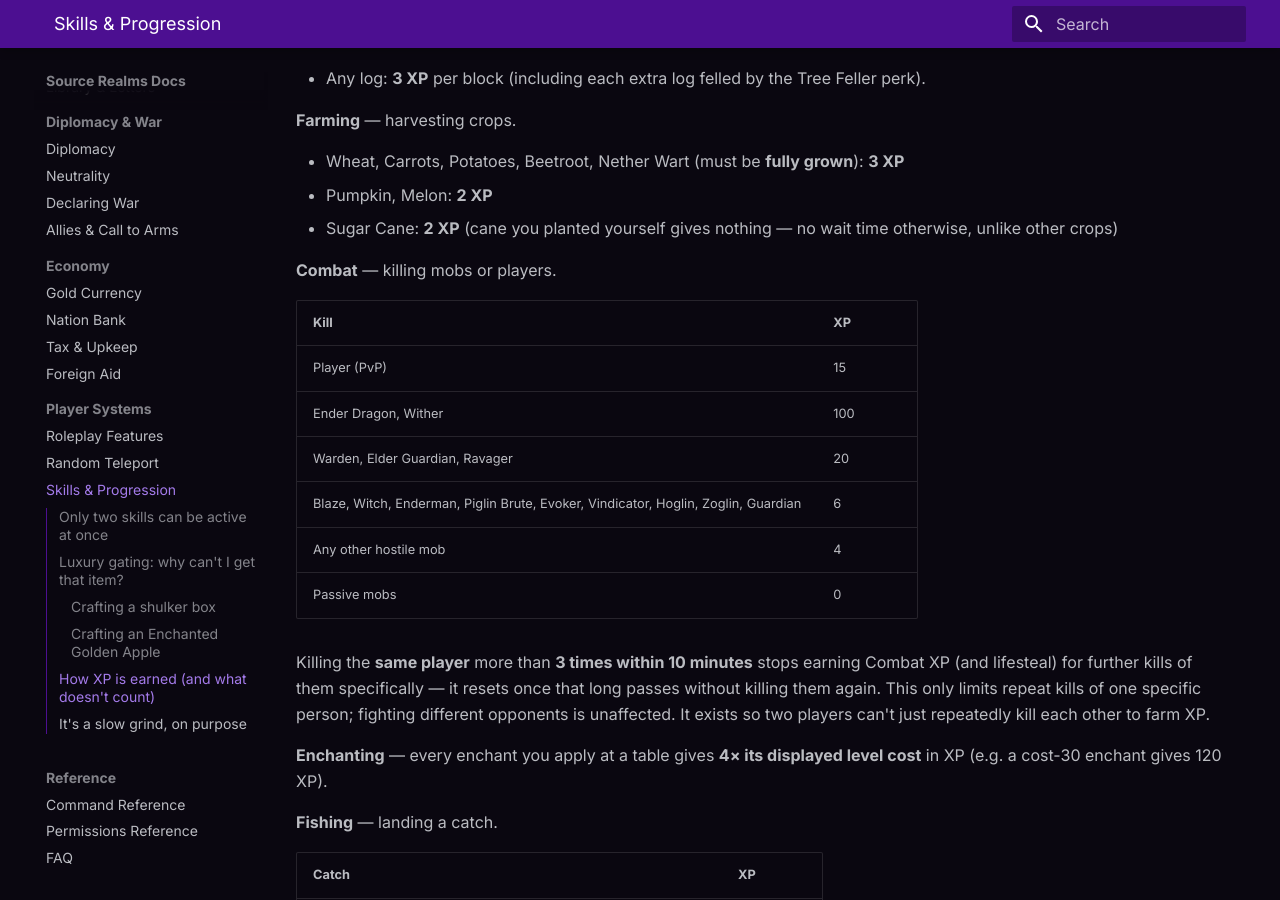
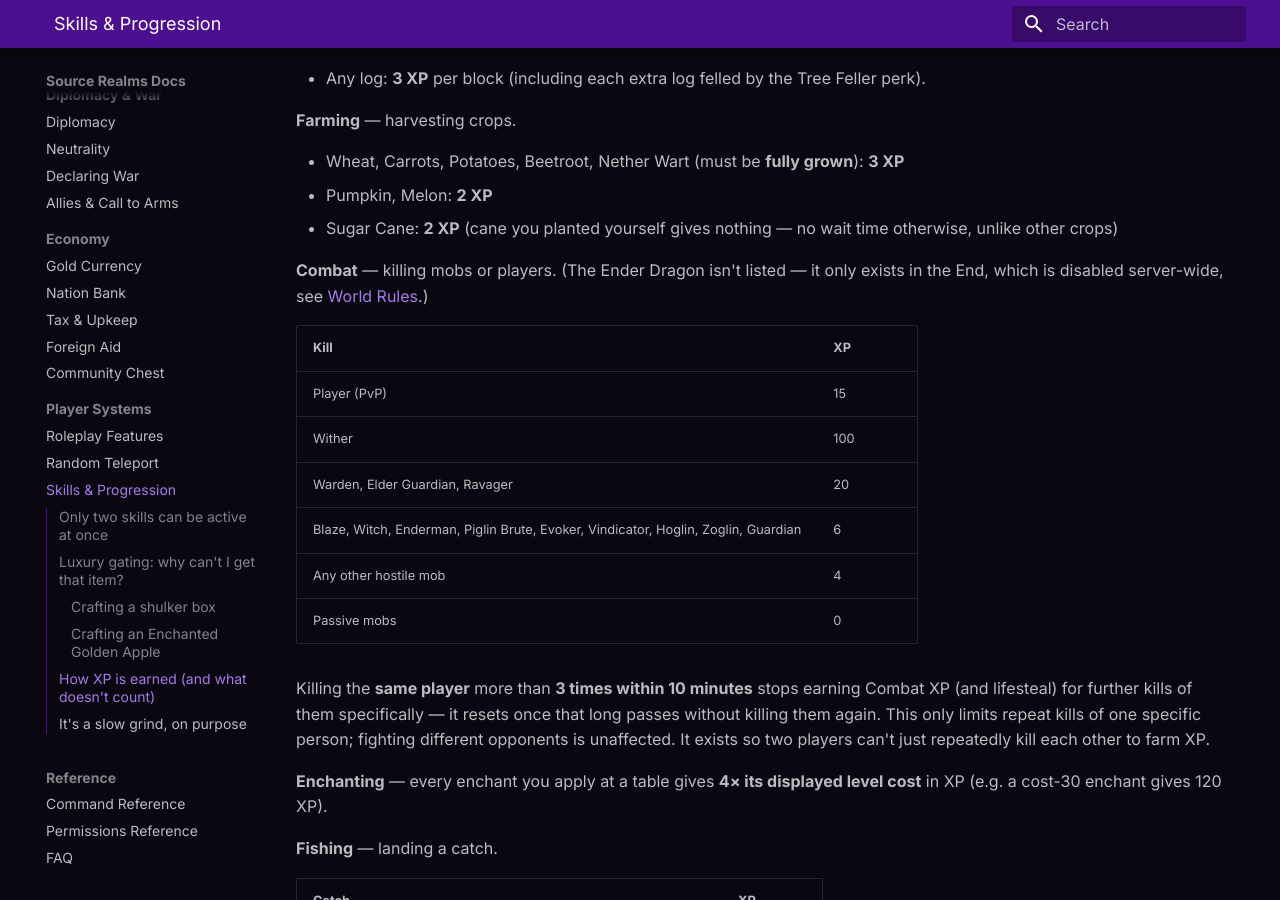
Before and after one commit to SourceRealms/sourcerealms-docs, an MkDocs documentation site: the page built from docs/skills.md, in a window 1280 px wide and 900 px high, scrolled down 2478 px. Built offline with MkDocs 1.6.1 and Material for MkDocs 9.7.7, drawn with Linux system fonts in a browser that asks for light colours.

Commit message:
Document the community chest, cobweb carry cap, and fix the stale Ender Dragon XP row
Ender Dragon can never be killed for Combat XP since the End is disabled server-wide.

```diff
--- a/docs/skills.md
+++ b/docs/skills.md
@@ -93,12 +93,13 @@ below is a no-op while a skill is inactive.
 - Sugar Cane: **2 XP** (cane you planted yourself gives nothing — no wait time otherwise, unlike
   other crops)
 
-**Combat** — killing mobs or players.
+**Combat** — killing mobs or players. (The Ender Dragon isn't listed — it only exists in the End,
+which is disabled server-wide, see [World Rules](world-rules.md).)
 
 | Kill | XP |
 |---|---|
 | Player (PvP) | 15 |
-| Ender Dragon, Wither | 100 |
+| Wither | 100 |
 | Warden, Elder Guardian, Ravager | 20 |
 | Blaze, Witch, Enderman, Piglin Brute, Evoker, Vindicator, Hoglin, Zoglin, Guardian | 6 |
 | Any other hostile mob | 4 |
--- a/mkdocs.yml
+++ b/mkdocs.yml
@@ -65,6 +65,7 @@ nav:
       - Nation Bank: economy/bank.md
       - Tax & Upkeep: economy/tax-upkeep.md
       - Foreign Aid: economy/aid.md
+      - Community Chest: economy/community-chest.md
   - Player Systems:
       - Roleplay Features: roleplay-features.md
       - Random Teleport: rtp.md
```
Also changed, not shown: docs/economy/community-chest.md (added, +19 -0 lines), docs/reference/commands.md (+1 -0 lines), docs/world-rules.md (+1 -0 lines).
